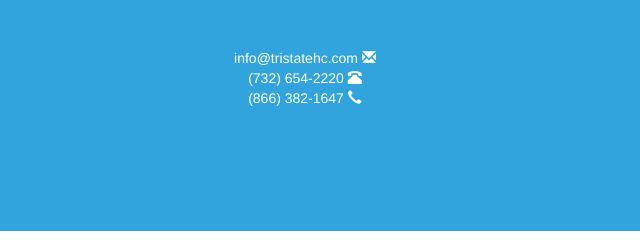
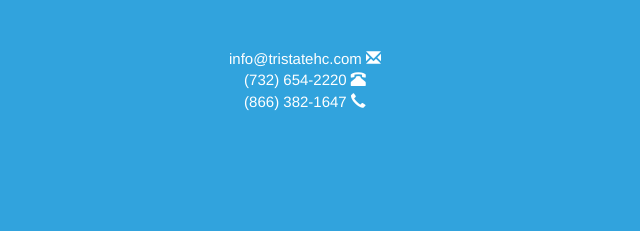
Before and after one commit to kaviproject/MockWebsite, a plain HTML site: page index.html in a window 1280 px wide. Shown: the top 240 px of the page, 640-1280 px from the left. Drawn offline with nearby package versions, Linux system fonts and the light colour scheme.

Commit message:
Update index.html

```diff
--- a/index.html
+++ b/index.html
@@ -20,9 +20,9 @@
      </div>
      <div class="col-xs-6">
        	<ul class="float-right" style="list-style-type: none;color:white" >
-		<li style="list-style-type: none;color:white"><a href="mailto:info@tristatehc.com"  style="list-style-type: none;color:white">info@tristatehc.com   <span class="glyphicon glyphicon-envelope"></span></a></li>
-        <li><a href="tel:(732) 654-2220"  style="list-style-type: none;color:white">(732) 654-2220   <span class="glyphicon glyphicon-phone-alt"></span></a></li>
-        <li><a href="tel:(732) 654-2220"  style="list-style-type: none;color:white">(866) 382-1647  <span class="glyphicon glyphicon-earphone"></span></a></i></ul>
+		<li style="list-style-type: none;color:white"><a href="mailto:info@tristatehc.com"  style="list-style-type: none;color:white;   font-size: 15px;">info@tristatehc.com   <span class="glyphicon glyphicon-envelope"></span></a></li>
+        <li><a href="tel:(732) 654-2220"  style="list-style-type: none;color:white; font-size: 15px;">(732) 654-2220   <span class="glyphicon glyphicon-phone-alt"></span></a></li>
+        <li><a href="tel:(732) 654-2220"  style="list-style-type: none;color:white; font-size: 15px;">(866) 382-1647  <span class="glyphicon glyphicon-earphone"></span></a></i></ul>
      </div>
    </div>
 </div>
```
